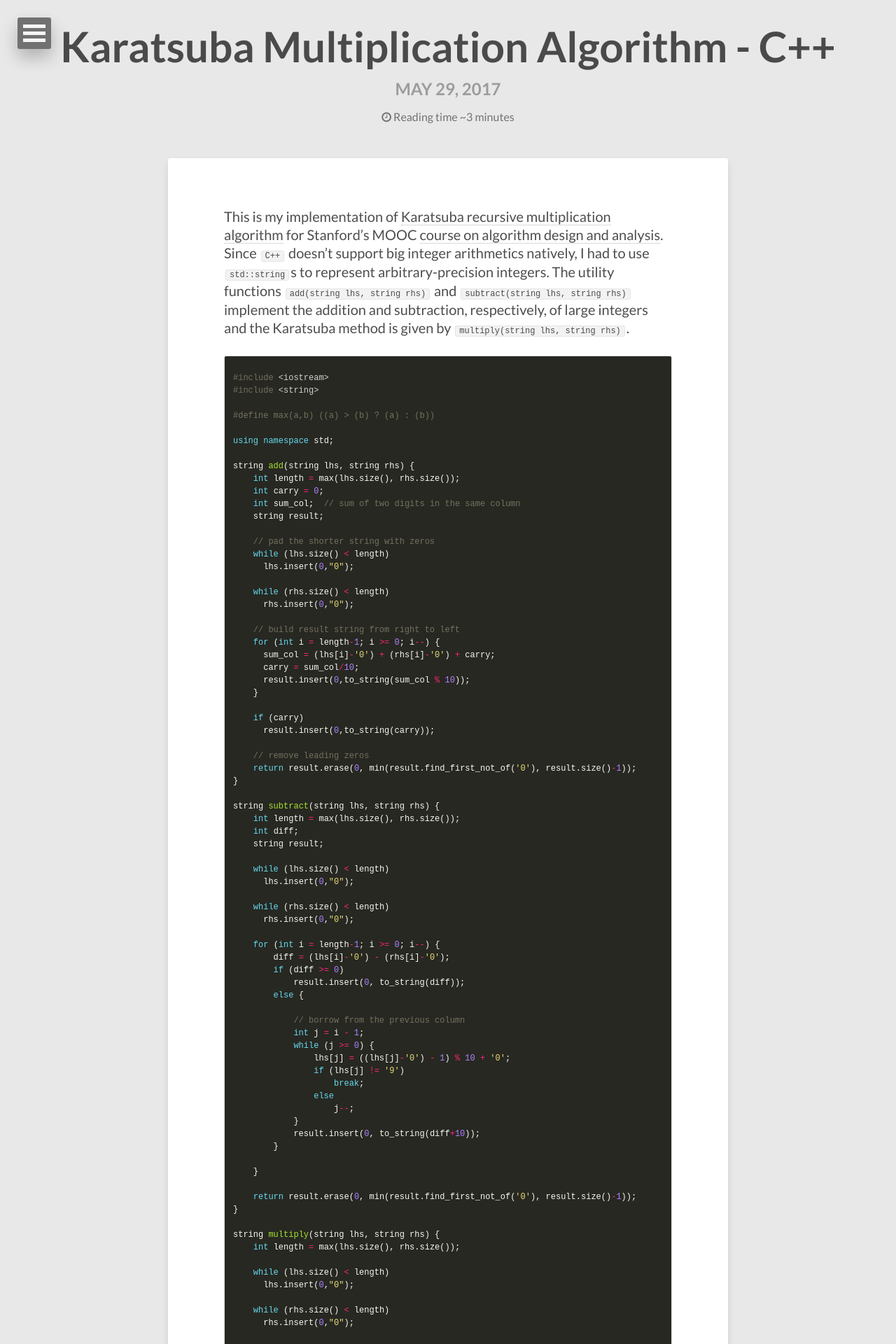
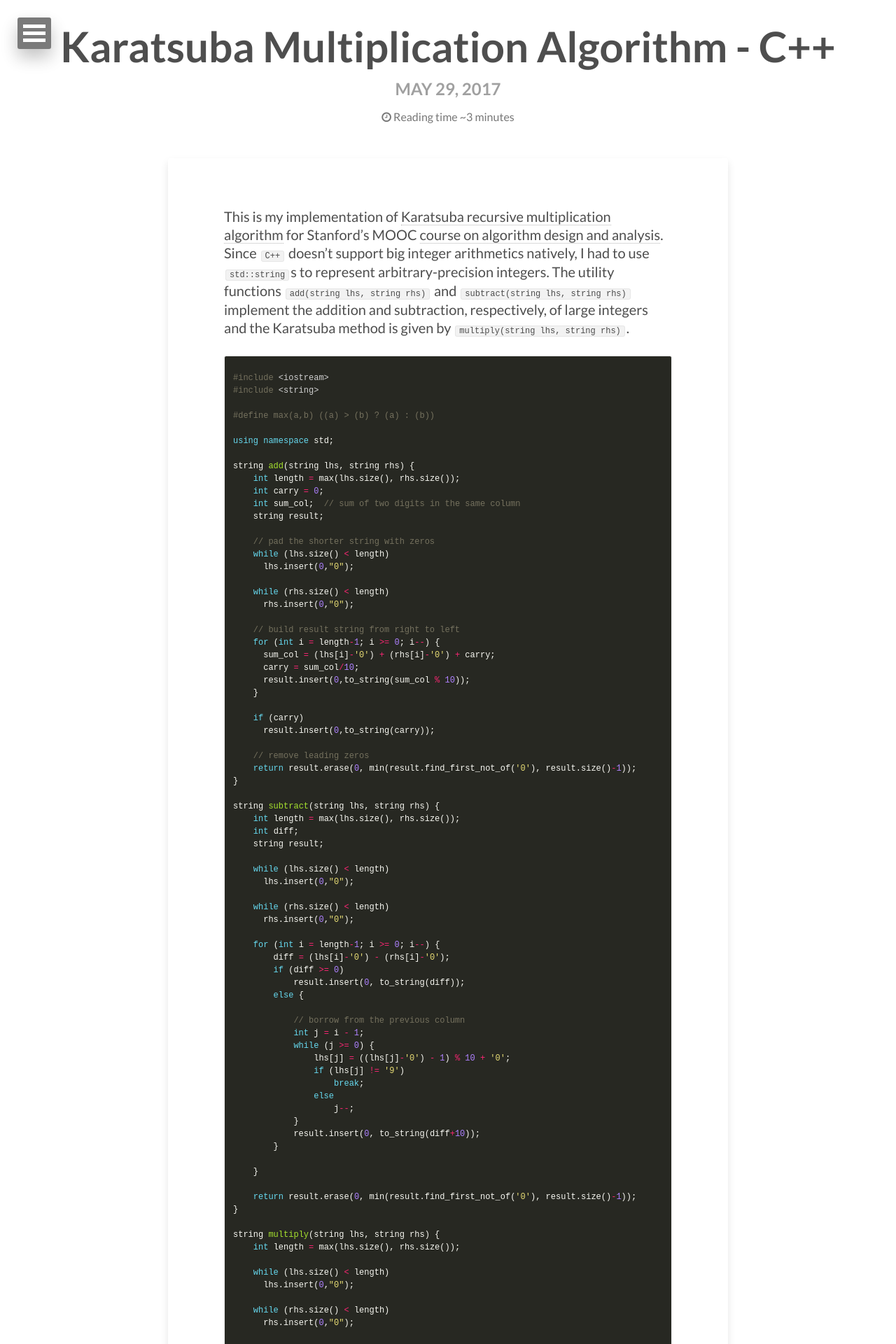
Before and after one commit to drawar/drawar.github.io, a Jekyll site: the page built from _posts/2017-05-29-karatsuba-cpp.md, in a window 1280 px wide. Shown: the top 1920 px of the page at 70% size. Built offline with Jekyll 4.4.1, drawn with Linux system fonts in a browser that asks for light colours; nearby versions of some CDN libraries; comment, search, counter and statistics services are not loaded.

Commit message:
Update _variables.scss

```diff
--- a/_sass/_variables.scss
+++ b/_sass/_variables.scss
@@ -34,7 +34,7 @@ body {
    ========================================================================== */
 
 $base-color                      : rgba(#222,0.8);
-$body-color                      : #e8e8e8;
+$body-color                      : #ffffff;
 $text-color                      : rgba(#222,0.8);
 $comp-color                      : complement(#222);
 $border-color                    : lighten($base-color,60);
```
